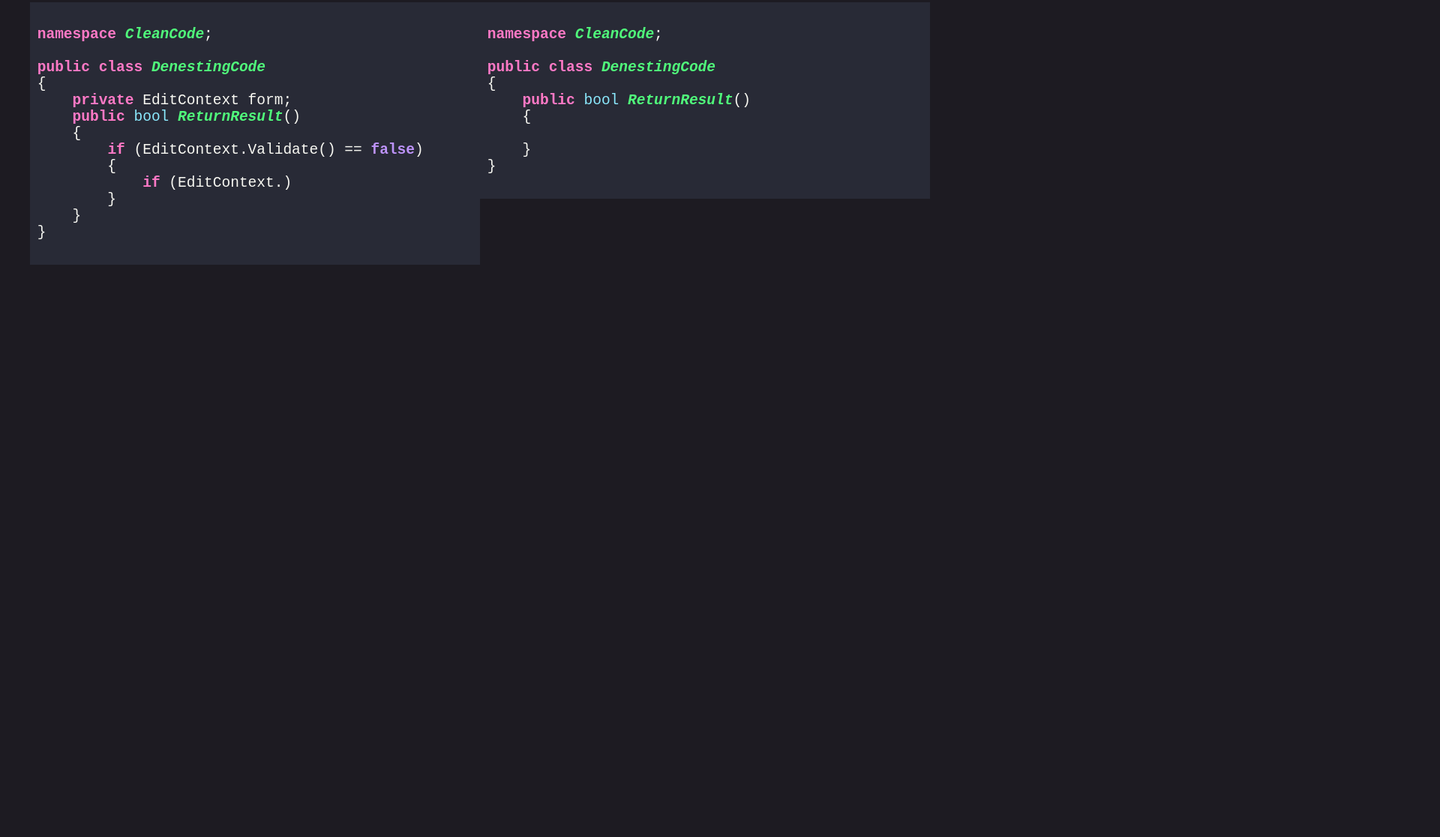
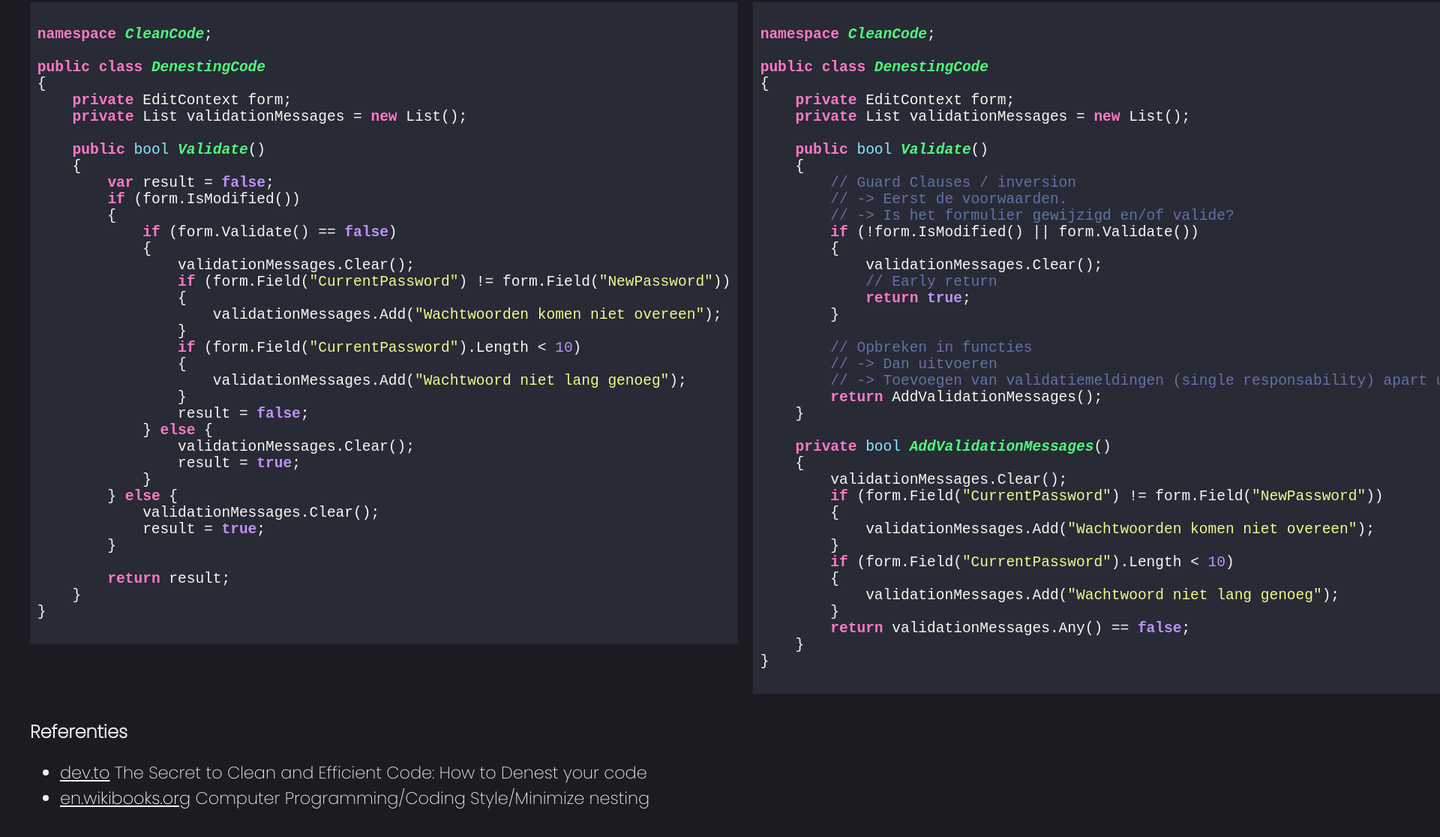
Before and after one commit to rdkleine/cleancode, a plain HTML site: page 02-denesting-code.html in a window 1280 px wide. Shown: the part 342-1458 px from the top of the page at 75% size, 1920 px wide, since content can reach past the window. Before the commit the page ends 800 px from the top, so only its background shows below. Drawn offline with nearby package versions, Linux system fonts and the light colour scheme.

Commit message:
Denesting

```diff
--- a/02-denesting-code.html
+++ b/02-denesting-code.html
@@ -19,11 +19,11 @@
     <main class="two-column">
         <section>
             <p>
-                Wanneer code diep genest is zal het de leesbaarheid en onderhoudbaarheid verlagen.<br/>
+                Wanneer code diep genest is zal het de leesbaarheid en onderhoudbaarheid verlagen.<br />
                 Probeer met de volgende patronen/methodieken de genestheid te verlagen:
             <ul>
                 <li>Early Returns</li>
-                <li>Guard Clauses</li>
+                <li>Guard Clauses / Inversion</li>
                 <li>Opbreken in functies</li>
             </ul>
             </p>
@@ -43,12 +43,35 @@ namespace CleanCode;
 public class DenestingCode
 {
     private EditContext form;
-    public bool ReturnResult()
+    private List<string> validationMessages = new List<string>();
+
+    public bool Validate()
     {
-        if (EditContext.Validate() == false)
+        var result = false;
+        if (form.IsModified())
         {
-            if (EditContext.)
+            if (form.Validate() == false)
+            {
+                validationMessages.Clear();
+                if (form.Field("CurrentPassword") != form.Field("NewPassword"))
+                {
+                    validationMessages.Add("Wachtwoorden komen niet overeen");
+                }
+                if (form.Field("CurrentPassword").Length < 10)
+                {
+                    validationMessages.Add("Wachtwoord niet lang genoeg");
+                }
+                result = false;
+            } else {
+                validationMessages.Clear();
+                result = true;
+            }
+        } else {
+            validationMessages.Clear();
+            result = true;
         }
+
+        return result;
     }
 }
         </code></pre>
@@ -59,15 +82,56 @@ namespace CleanCode;
 
 public class DenestingCode
 {
-    public bool ReturnResult()
+    private EditContext form;
+    private List<string> validationMessages = new List<string>();
+
+    public bool Validate()
     {
+        // Guard Clauses / inversion
+        // -> Eerst de voorwaarden.
+        // -> Is het formulier gewijzigd en/of valide?
+        if (!form.IsModified() || form.Validate())
+        {
+            validationMessages.Clear();
+            // Early return
+            return true;
+        }
 
+        // Opbreken in functies
+        // -> Dan uitvoeren
+        // -> Toevoegen van validatiemeldingen (single responsability) apart uitvoeren.
+        return AddValidationMessages();
+    }
+
+    private bool AddValidationMessages()
+    {
+        validationMessages.Clear();
+        if (form.Field("CurrentPassword") != form.Field("NewPassword"))
+        {
+            validationMessages.Add("Wachtwoorden komen niet overeen");
+        }
+        if (form.Field("CurrentPassword").Length < 10)
+        {
+            validationMessages.Add("Wachtwoord niet lang genoeg");
+        }
+        return validationMessages.Any() == false;
     }
 }
                 </code></pre>
         </section>
     </main>
-    <footer></footer>
+    <footer>
+        <h2>Referenties</h2>
+        <ul>
+            <li>
+                <a href="https://dev.to/naucode/the-secret-to-clean-and-efficient-code-how-to-denest-your-code-af1">dev.to</a> The
+                Secret to Clean and Efficient Code: How to Denest your code
+            </li>
+            <li>
+                <a href="https://en.wikibooks.org/wiki/Computer_Programming/Coding_Style/Minimize_nesting">en.wikibooks.org</a> Computer Programming/Coding Style/Minimize nesting
+            </li>
+        </ul>
+    </footer>
 </body>
 
 </html>
--- a/css/style.css
+++ b/css/style.css
@@ -30,6 +30,15 @@ main.two-column {
 main.two-column section {
 
     flex: 1;
+    margin-right: 20px;
+}
+
+footer li {
+    font-size: 1.4em;
+}
+footer a {
+    color: white;
+
 }
 
 @import url(https://fonts.googleapis.com/css?family=Open+Sans:400italic);
```
